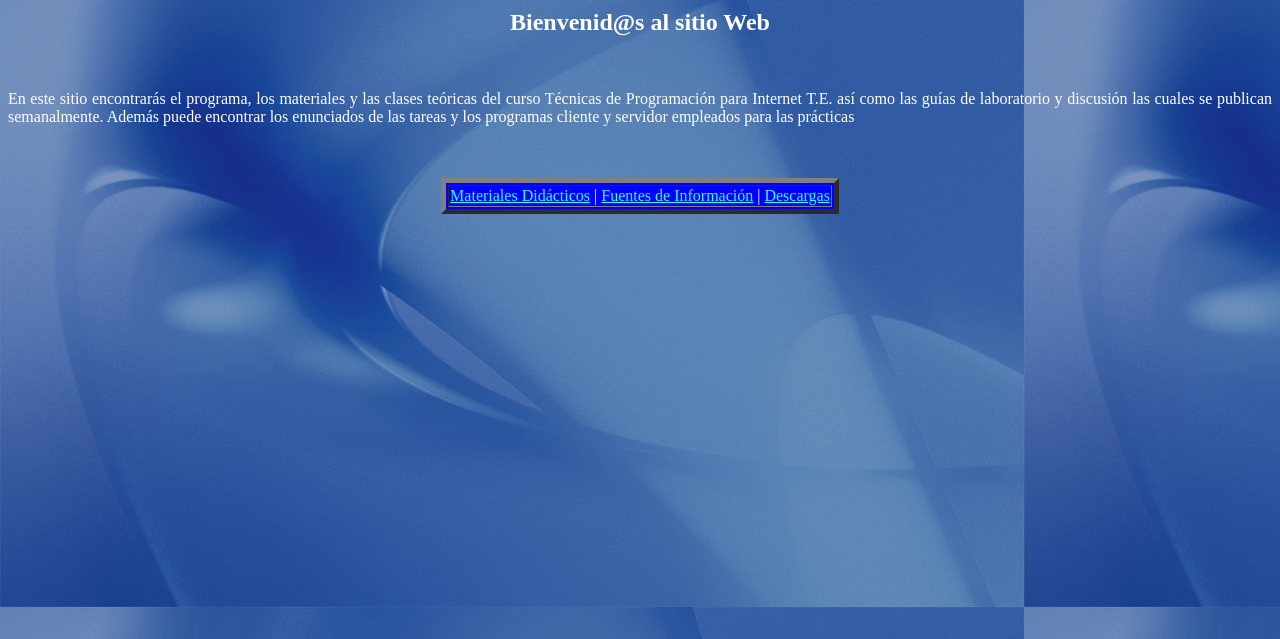
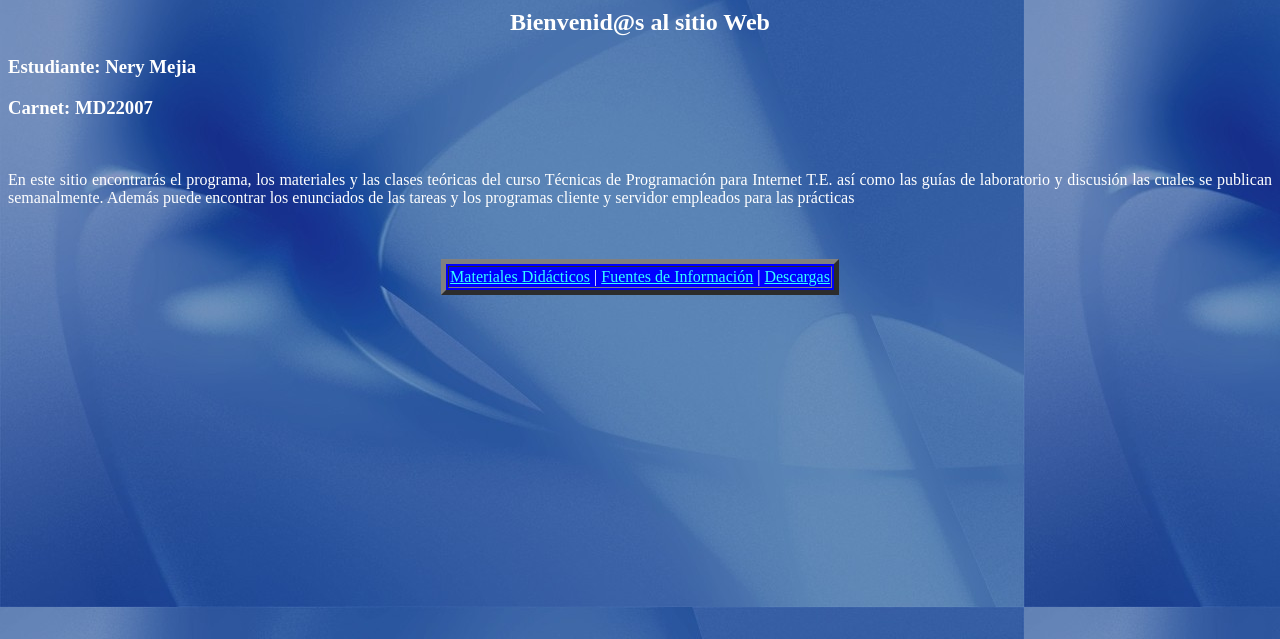
Before and after one commit to Nery-Mejia/guia21c, a plain HTML site: page index.html in a window 1280 px wide. Shown: the part 161-800 px from the top of the page. Drawn offline with Linux system fonts and the light colour scheme.

Commit message:
add personal data
add personal data

```diff
--- a/index.html
+++ b/index.html
@@ -31,6 +31,8 @@
 <H2 align="CENTER">
    Bienvenid@s al sitio Web
 </H2>
+<h3>Estudiante: Nery Mejia</h3>
+<h3>Carnet: MD22007</h3>
 <BR>
 <P ALIGN="JUSTIFY">
  En este sitio encontrar&aacute;s el programa, los materiales y las clases te&oacute;ricas del curso
```
